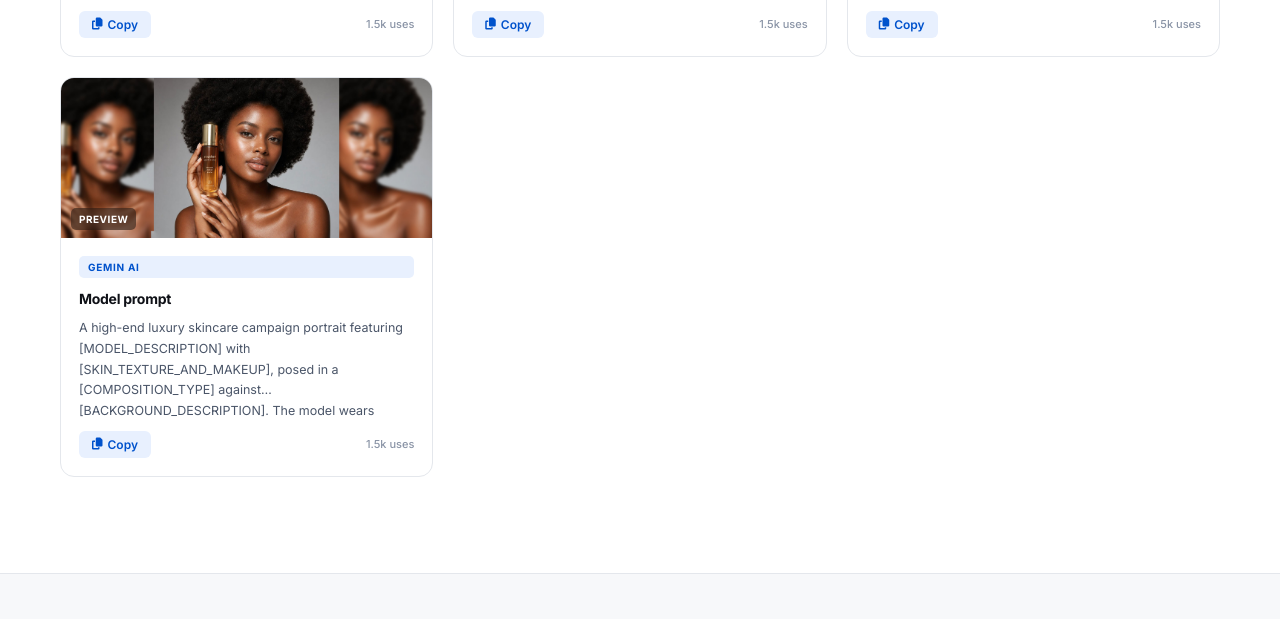
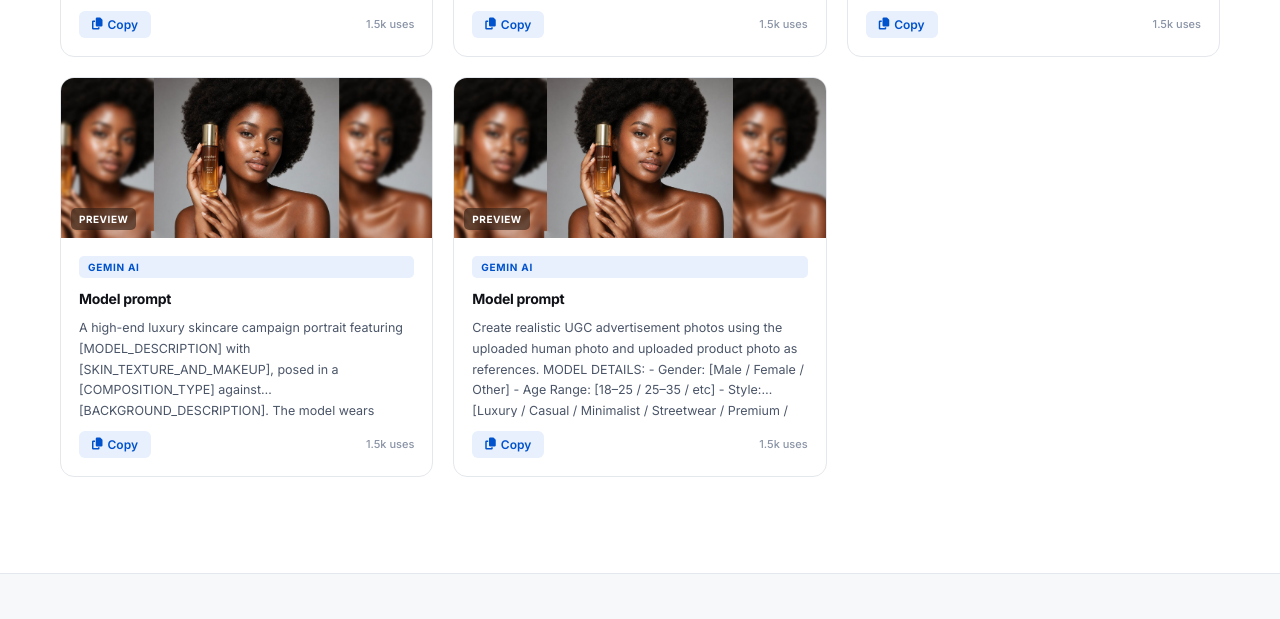
Before and after one commit to hanafyally003/wiperdigital, a plain HTML site: page prompts.html in a window 1280 px wide. Shown: the part 2183-2802 px from the top of the page. Drawn offline with Linux system fonts and the light colour scheme.

Commit message:
UPDATE 11
UPDATE 11

```diff
--- a/prompts.html
+++ b/prompts.html
@@ -563,6 +563,62 @@ Cheat Sheet
       </div>
       <!-- PHOTO CARD END -->
 
+
+
+        <!-- PHOTO CARD START -->
+      <div class="pm-card rev" style="transition-delay:.14s">
+        <div class="pm-preview">
+          <!-- Replace src with your image path, e.g. src="PHOTO/your-image.jpg" -->
+          <img src="PHOTO/avata.jpg" alt="Abstract Digital Art" class="pm-image">
+          <span class="pm-preview-label">Preview</span>
+        </div>
+        <div class="pm-body">
+          <span class="pm-tag">Gemin ai</span>
+          <h4>Model prompt</h4>
+          <p>Create realistic UGC advertisement photos using the uploaded human photo and uploaded product photo as references.
+
+MODEL DETAILS:
+- Gender: [Male / Female / Other]
+- Age Range: [18–25 / 25–35 / etc]
+- Style: [Luxury / Casual / Minimalist / Streetwear / Premium / etc]
+
+PRODUCT DETAILS:
+- Product Type: [Cosmetics / Perfume / Shoes / Electronics / Food / etc]
+- Product Usage Style: [Holding / Using / Wearing / Applying / Displaying]
+
+PHOTO REQUIREMENTS:
+- Generate [NUMBER] realistic photos with different poses and camera angles
+- Include [NUMBER] full-body photos
+- Include [NUMBER] medium shots
+- Include [NUMBER] close-up shots
+- Maintain face consistency with uploaded person
+- Keep product appearance accurate and realistic
+- Create natural hand positions and realistic body proportions
+
+BACKGROUND STYLE:
+Use [BACKGROUND TYPE (Premium commercial setup)]
+Premium commercial setup
+
+POSES & ACTIONS:
+Create natural UGC style actions such as:
+- Holding the product
+- Using the product naturally
+- Looking at the product
+- Smiling while showing product
+- Walking with product
+- Mirror selfie style
+- Lifestyle candid moments
+
+LIGHTING:
+Use [Soft Natural Light / Studio Light / Golden Hour / Cinematic / Bright Commercial Lighting]
+
+QUALITY:
+Generate highly realistic social media marketing photos with professional advertising quality, realistic skin textures, realistic shadows, accurate reflections, natural expressions, detailed clothing textures, and authentic UGC content style suitable for Instagram, TikTok, and advertising campaigns.
+</p>
+          <div class="pm-foot"><button class="pm-copy" onclick="copyPrompt(this)"><i class="fas fa-copy"></i> Copy</button><span class="pm-uses">1.5k uses</span></div>
+        </div>
+      </div>
+      <!-- PHOTO CARD END -->
 
     </div><!-- end tab-photo -->
 
```
